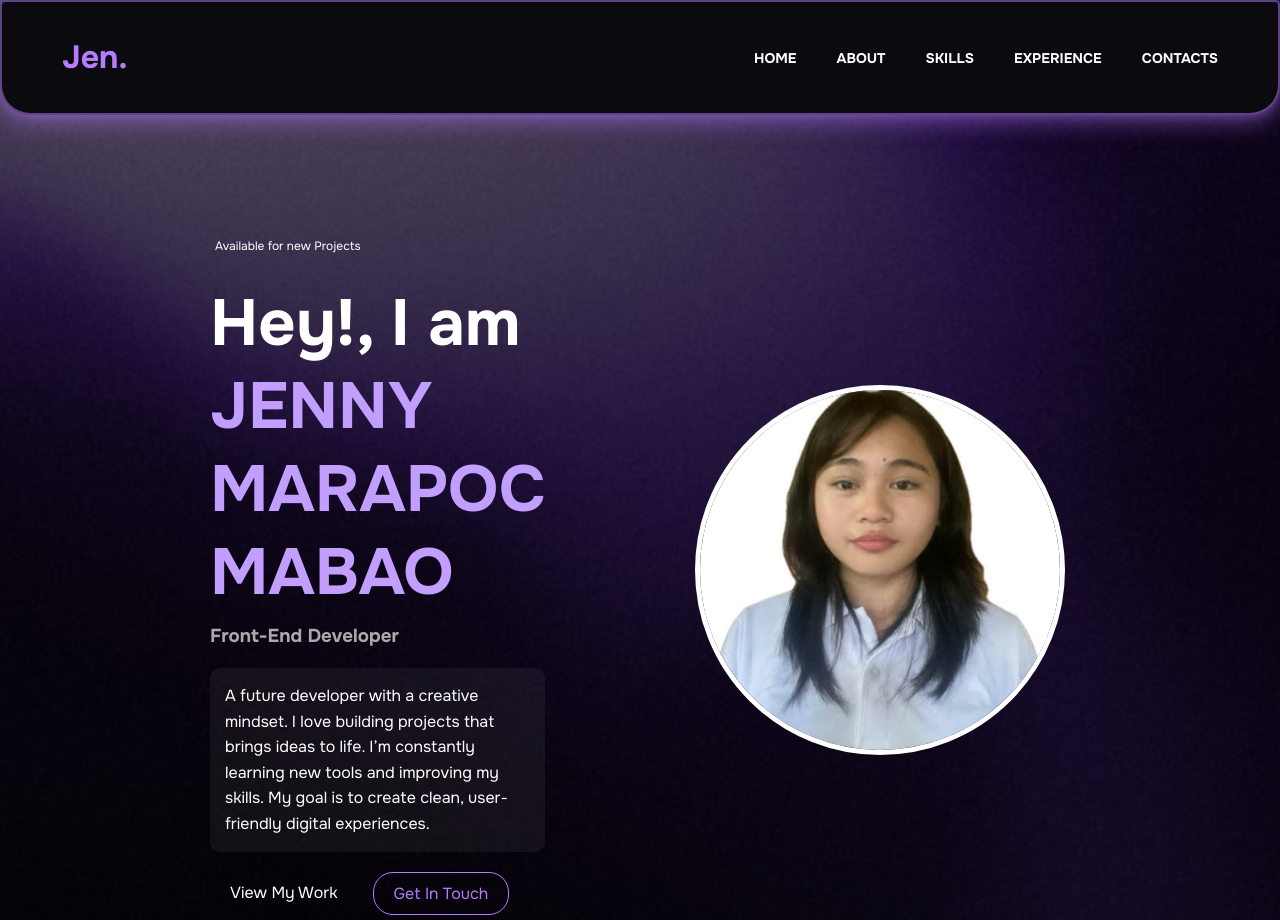
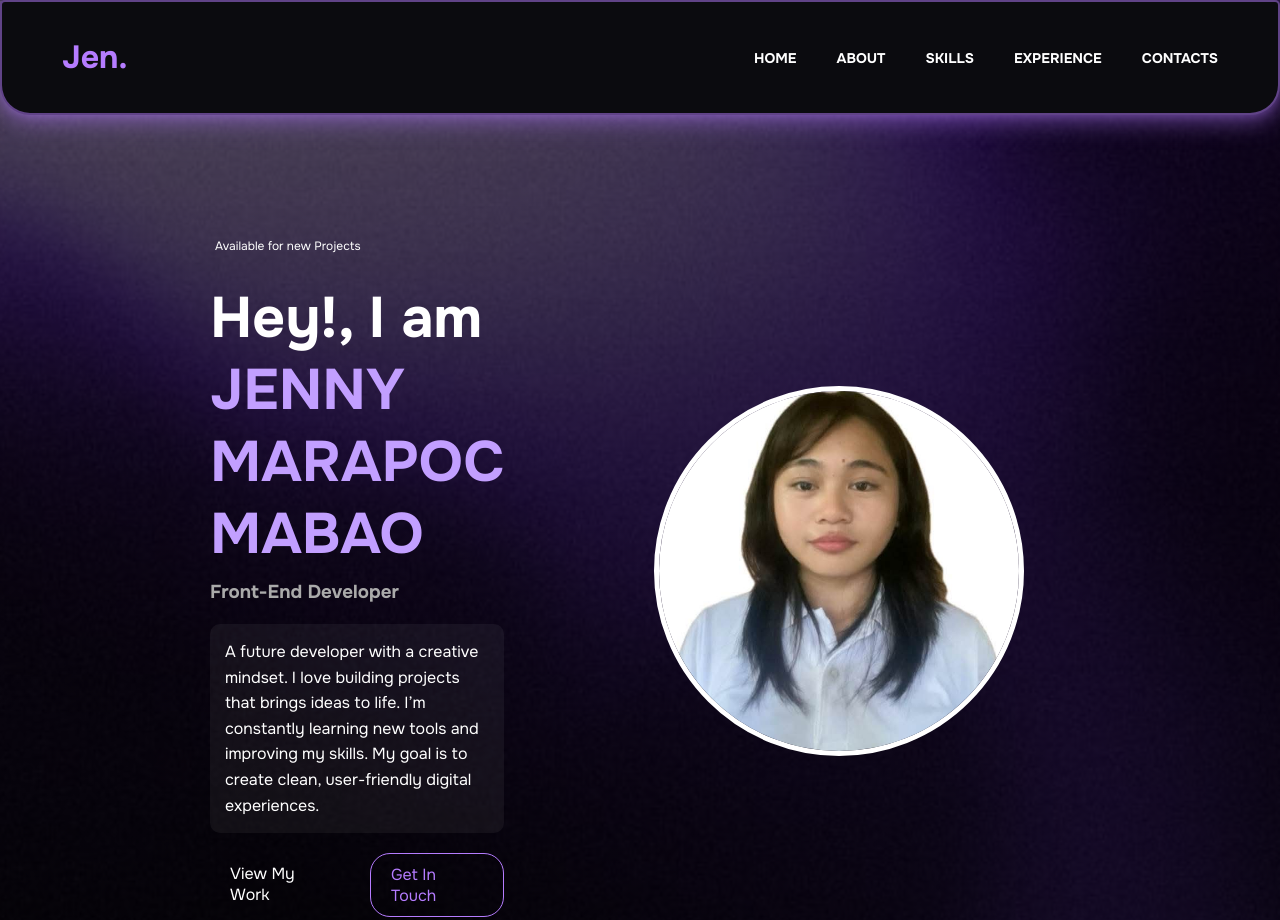
Before and after one commit to jenvoid444/portfolio01, a plain HTML site: page index.html in a window 1280 px wide. Shown: the top 920 px of the page. Drawn offline with Linux system fonts and the light colour scheme.

Commit message:
Restore original style.css content
Restored the original content of style.css after removal.

```diff
--- a/style.css
+++ b/style.css
@@ -143,7 +143,7 @@ section {
 }
 
 .content h1 {
-    font-size: 65px;
+    font-size: 57px;
     margin-bottom: 10px;
 }
 
```
